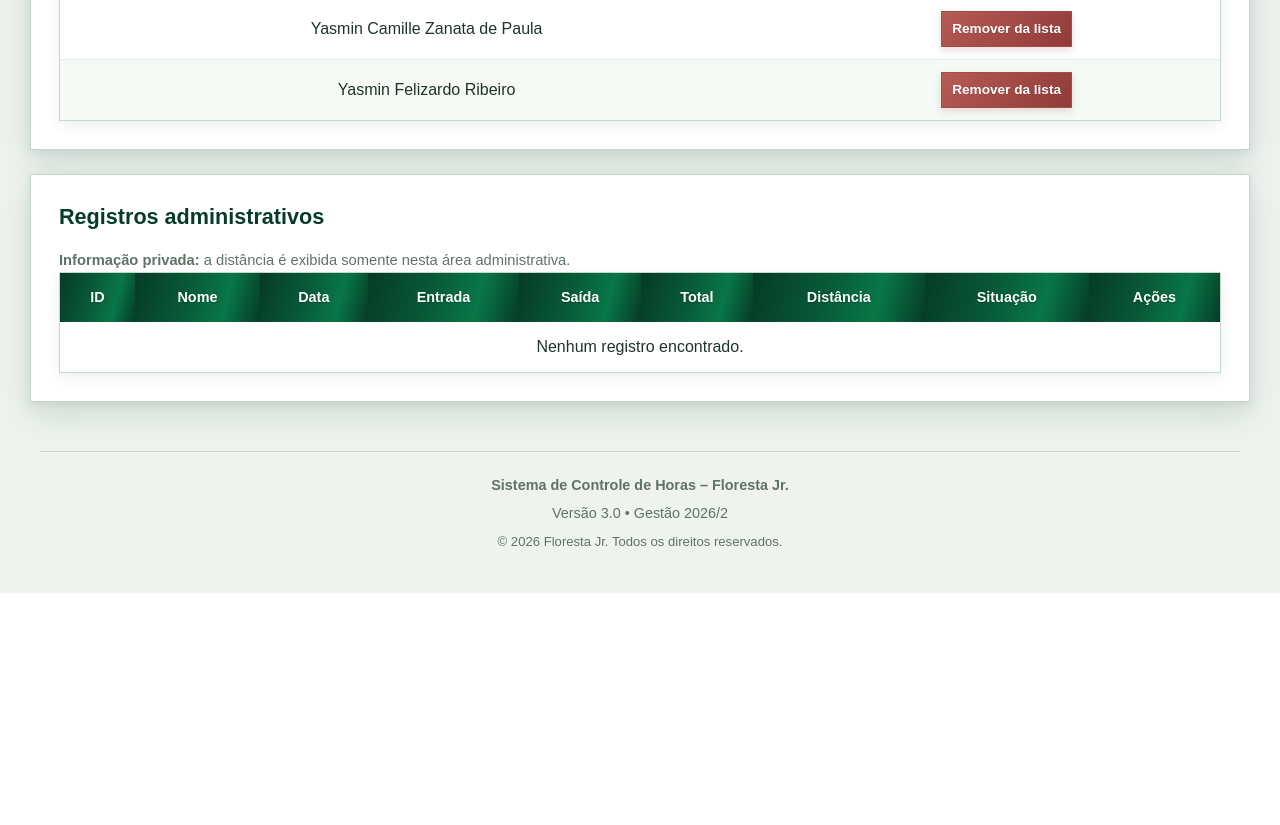
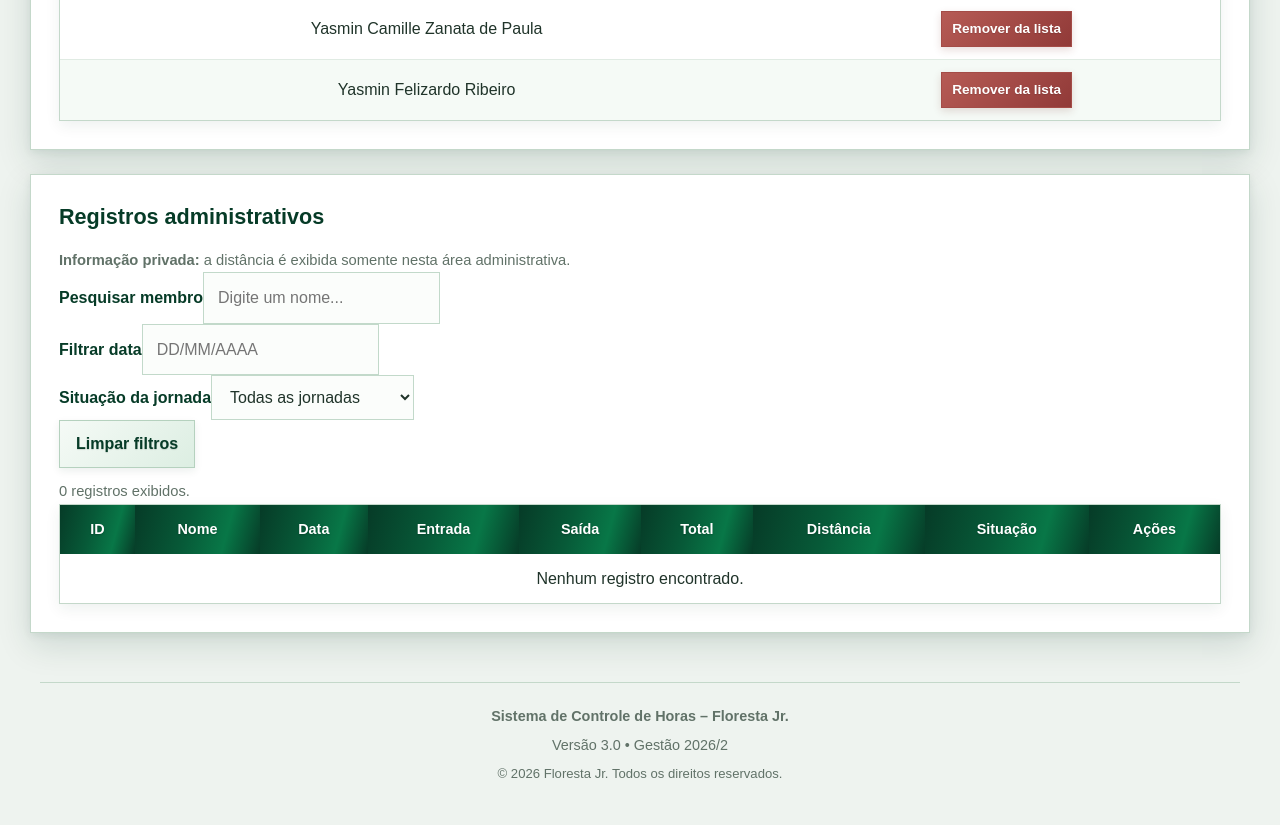
Before and after one commit to qualidadeflorestajr-dot/ControleHoras3.0, a Flask app: page /admin in a window 1280 px wide. Shown: the part 2283-3108 px from the top of the page. Before the commit the page ends 2876 px from the top, so only its background shows below. Run offline with Flask 3, Linux system fonts and the light colour scheme; the visitor is signed in with stand-in values (Sample User, id 1); data comes from the database, SQL or seed files in the repository; data that the repository does not hold is empty.

Commit message:
Adiciona pesquisa e filtros aos registros administrativos

```diff
--- a/templates/admin.html
+++ b/templates/admin.html
@@ -64,8 +64,15 @@
     <section class="card">
         <h2>Registros administrativos</h2>
         <p class="ajuda"><strong>Informação privada:</strong> a distância é exibida somente nesta área administrativa.</p>
+        <div class="filtros-tabela" aria-label="Filtros dos registros administrativos">
+            <div><label for="filtro-nome-admin">Pesquisar membro</label><input id="filtro-nome-admin" type="search" placeholder="Digite um nome..." autocomplete="off"></div>
+            <div><label for="filtro-data-admin">Filtrar data</label><input id="filtro-data-admin" type="text" placeholder="DD/MM/AAAA" inputmode="numeric" autocomplete="off"></div>
+            <div><label for="filtro-status-admin">Situação da jornada</label><select id="filtro-status-admin"><option value="">Todas as jornadas</option><option value="aberta">Sem saída registrada</option><option value="concluida">Com saída registrada</option></select></div>
+            <button type="button" id="limpar-filtros-admin" class="botao-secundario">Limpar filtros</button>
+            <p id="resultado-filtros-admin" class="ajuda" role="status" aria-live="polite"></p>
+        </div>
         <div class="tabela-responsiva">
-        <table>
+        <table id="tabela-registros-admin">
             <thead><tr><th>ID</th><th>Nome</th><th>Data</th><th>Entrada</th><th>Saída</th><th>Total</th><th>Distância</th><th>Situação</th><th>Ações</th></tr></thead>
             <tbody>
             {% for registro in registros %}
@@ -123,6 +130,33 @@ document.querySelectorAll("tbody tr").forEach(function(linha) {
         situacao.className = "situacao-texto estado-erro";
     }
 });
+const filtroNomeAdmin = document.getElementById("filtro-nome-admin");
+const filtroDataAdmin = document.getElementById("filtro-data-admin");
+const filtroStatusAdmin = document.getElementById("filtro-status-admin");
+const tabelaRegistrosAdmin = document.getElementById("tabela-registros-admin");
+const resultadoFiltrosAdmin = document.getElementById("resultado-filtros-admin");
+function filtrarRegistrosAdmin() {
+    const nome = filtroNomeAdmin.value.trim().toLocaleLowerCase("pt-BR");
+    const data = filtroDataAdmin.value.trim();
+    const status = filtroStatusAdmin.value;
+    let visiveis = 0;
+    tabelaRegistrosAdmin.querySelectorAll("tbody tr").forEach(function(linha) {
+        const c = linha.querySelectorAll("td");
+        if (c.length < 9) return;
+        const saida = c[4].textContent.trim();
+        const corresponde = c[1].textContent.trim().toLocaleLowerCase("pt-BR").includes(nome) &&
+            c[2].textContent.trim().includes(data) &&
+            (!status || (status === "aberta" ? (!saida || saida === "-") : (saida && saida !== "-")));
+        linha.hidden = !corresponde;
+        if (corresponde) visiveis++;
+    });
+    resultadoFiltrosAdmin.textContent = visiveis + (visiveis === 1 ? " registro exibido." : " registros exibidos.");
+}
+[filtroNomeAdmin, filtroDataAdmin, filtroStatusAdmin].forEach(c => c.addEventListener(c.tagName === "SELECT" ? "change" : "input", filtrarRegistrosAdmin));
+document.getElementById("limpar-filtros-admin").addEventListener("click", function() {
+    filtroNomeAdmin.value = ""; filtroDataAdmin.value = ""; filtroStatusAdmin.value = ""; filtrarRegistrosAdmin();
+});
+filtrarRegistrosAdmin();
 </script>
 </body>
 </html>
```
